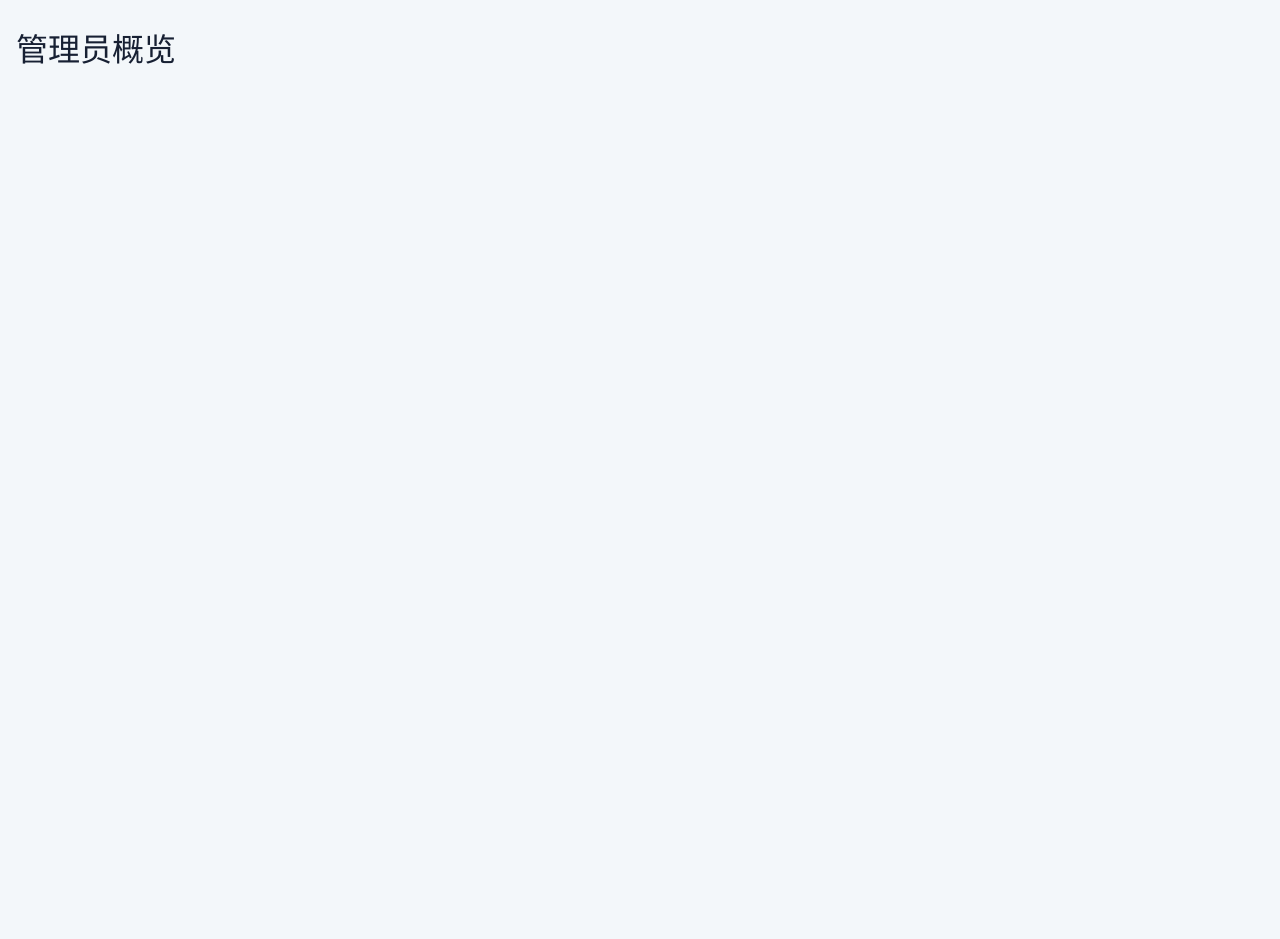
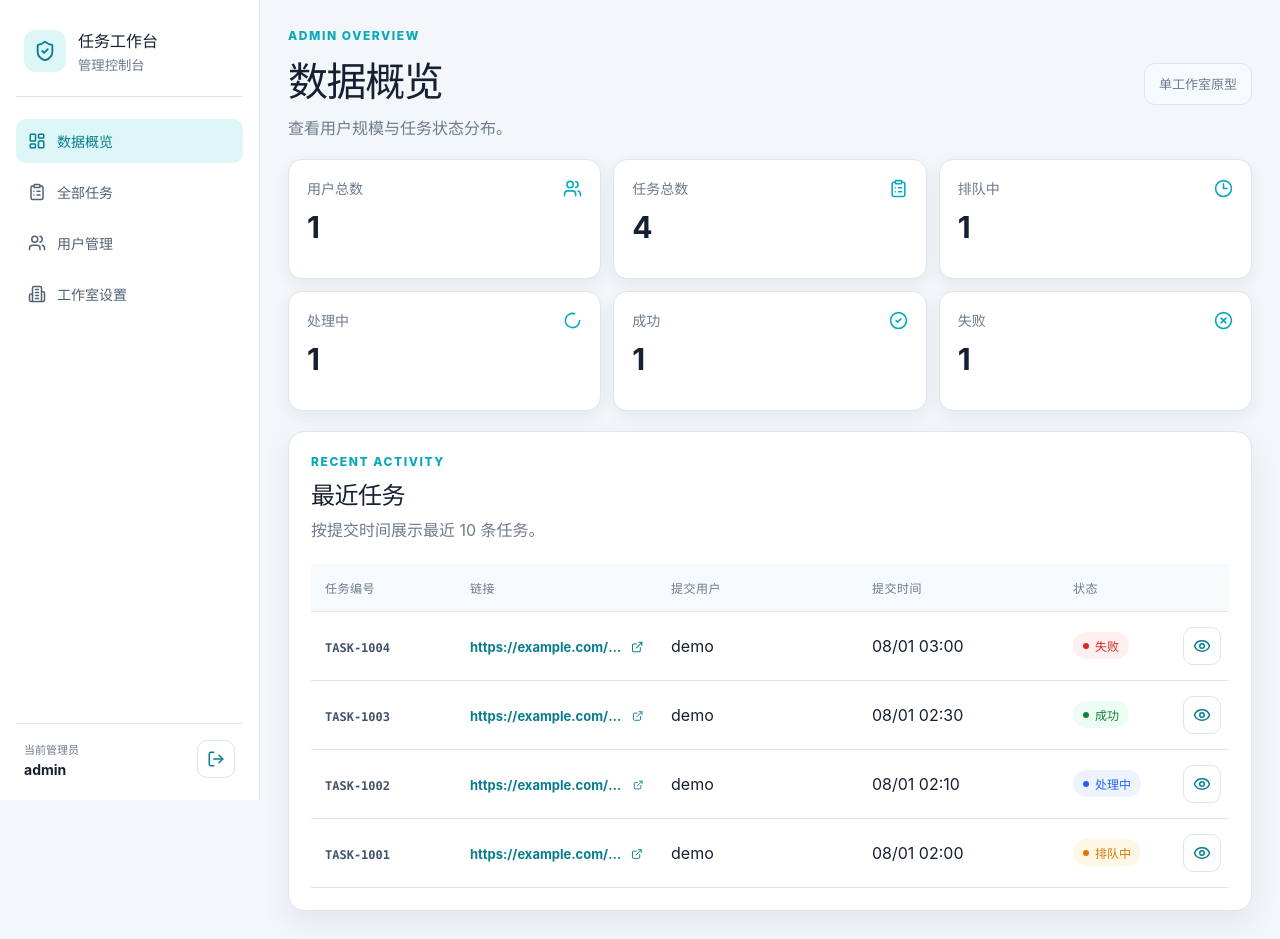
Before and after one commit to xiao-dan-1/linkpay-hub, a React (Vite) app: page /admin/login in a window 1280 px wide. Both pictures are taken after a click on the button "进入管理后台". Before the commit the page ends 824 px from the top, so only its background shows below. Built offline with nearby package versions, Linux system fonts and the light colour scheme.

Commit message:
feat: add admin dashboard and task monitoring

```diff
--- a/src/app/routes.tsx
+++ b/src/app/routes.tsx
@@ -7,6 +7,9 @@ import { UserLoginPage } from '../pages/user/UserLoginPage'
 import { UserRegisterPage } from '../pages/user/UserRegisterPage'
 import { UserWorkbenchPage } from '../pages/user/UserWorkbenchPage'
 import { StudioPage } from '../pages/studio/StudioPage'
+import { AdminLayout } from '../pages/admin/AdminLayout'
+import { AdminDashboard } from '../pages/admin/AdminDashboard'
+import { AdminTasksPage } from '../pages/admin/AdminTasksPage'
 
 function Placeholder({ title }: { title: string }) {
   return <main className="app-shell"><h1>{title}</h1></main>
@@ -25,10 +28,10 @@ export function AppRoutes() {
       <Route path="/studio/invalid" element={<InvalidStudioPage />} />
       <Route path="/admin/login" element={<AdminLoginPage />} />
       <Route element={<AdminGuard />}>
-        <Route path="/admin" element={<Outlet />}>
+        <Route path="/admin" element={<AdminLayout />}>
           <Route index element={<Navigate to="dashboard" replace />} />
-          <Route path="dashboard" element={<Placeholder title="管理员概览" />} />
-          <Route path="tasks" element={<Placeholder title="全部任务" />} />
+          <Route path="dashboard" element={<AdminDashboard />} />
+          <Route path="tasks" element={<AdminTasksPage />} />
           <Route path="users" element={<Placeholder title="用户管理" />} />
           <Route path="studio" element={<Placeholder title="工作室设置" />} />
         </Route>
--- /dev/null
+++ b/src/pages/admin/AdminDashboard.tsx
@@ -0,0 +1,42 @@
+import {
+  CheckCircle2,
+  Clock3,
+  ClipboardList,
+  LoaderCircle,
+  Users,
+  XCircle,
+} from 'lucide-react'
+import { useState } from 'react'
+import { StatCard } from '../../components/StatCard'
+import { TaskDetails } from '../../components/TaskDetails'
+import { TaskList } from '../../components/TaskList'
+import { useData } from '../../data/DataContext'
+import type { Task } from '../../domain/models'
+
+export function AdminDashboard() {
+  const { repository } = useData()
+  const state = repository.getState()
+  const [selectedTask, setSelectedTask] = useState<Task | null>(null)
+  const recentTasks = [...state.tasks]
+    .sort((a, b) => b.submittedAt.localeCompare(a.submittedAt))
+    .slice(0, 10)
+  const selectedUser = selectedTask
+    ? state.users.find((user) => user.id === selectedTask.userId)
+    : undefined
+
+  return (
+    <>
+      <header className="admin-page-header"><div><p className="eyebrow">ADMIN OVERVIEW</p><h1>数据概览</h1><p>查看用户规模与任务状态分布。</p></div><span className="identity-chip">单工作室原型</span></header>
+      <section className="stats-grid admin-stats">
+        <StatCard label="用户总数" value={state.users.length} icon={<Users size={19} />} />
+        <StatCard label="任务总数" value={state.tasks.length} icon={<ClipboardList size={19} />} />
+        <StatCard label="排队中" value={state.tasks.filter((task) => task.status === 'queued').length} tone="queued" icon={<Clock3 size={19} />} />
+        <StatCard label="处理中" value={state.tasks.filter((task) => task.status === 'processing').length} tone="processing" icon={<LoaderCircle size={19} />} />
+        <StatCard label="成功" value={state.tasks.filter((task) => task.status === 'success').length} tone="success" icon={<CheckCircle2 size={19} />} />
+        <StatCard label="失败" value={state.tasks.filter((task) => task.status === 'failed').length} tone="failed" icon={<XCircle size={19} />} />
+      </section>
+      <section className="panel task-panel admin-panel"><div className="panel-heading"><div><p className="eyebrow">RECENT ACTIVITY</p><h2>最近任务</h2><p>按提交时间展示最近 10 条任务。</p></div></div><TaskList tasks={recentTasks} users={state.users} onSelect={setSelectedTask} /></section>
+      <TaskDetails task={selectedTask} user={selectedUser} onClose={() => setSelectedTask(null)} />
+    </>
+  )
+}
--- /dev/null
+++ b/src/pages/admin/AdminLayout.tsx
@@ -0,0 +1,35 @@
+import {
+  Building2,
+  ClipboardList,
+  LayoutDashboard,
+  LogOut,
+  ShieldCheck,
+  Users,
+} from 'lucide-react'
+import { NavLink, Outlet, useNavigate } from 'react-router-dom'
+import { useAuth } from '../../auth/AuthContext'
+
+const navigation = [
+  { to: '/admin/dashboard', label: '数据概览', icon: LayoutDashboard },
+  { to: '/admin/tasks', label: '全部任务', icon: ClipboardList },
+  { to: '/admin/users', label: '用户管理', icon: Users },
+  { to: '/admin/studio', label: '工作室设置', icon: Building2 },
+]
+
+export function AdminLayout() {
+  const { admin, logoutAdmin } = useAuth()
+  const navigate = useNavigate()
+
+  return (
+    <div className="admin-shell">
+      <aside className="admin-sidebar">
+        <div className="admin-brand"><span className="admin-brand-icon"><ShieldCheck size={22} /></span><div><strong>任务工作台</strong><small>管理控制台</small></div></div>
+        <nav className="admin-nav" aria-label="管理员导航">
+          {navigation.map(({ to, label, icon: Icon }) => <NavLink key={to} to={to} className={({ isActive }) => isActive ? 'active' : ''}><Icon size={18} /><span>{label}</span></NavLink>)}
+        </nav>
+        <div className="admin-profile"><div><span>当前管理员</span><strong>{admin?.username ?? 'admin'}</strong></div><button className="icon-button" aria-label="退出管理员登录" onClick={() => { logoutAdmin(); navigate('/admin/login') }}><LogOut size={18} /></button></div>
+      </aside>
+      <main className="admin-main"><Outlet /></main>
+    </div>
+  )
+}
--- /dev/null
+++ b/src/pages/admin/AdminTasksPage.tsx
@@ -0,0 +1,43 @@
+import { Search } from 'lucide-react'
+import { useState } from 'react'
+import { TaskDetails } from '../../components/TaskDetails'
+import { TaskList } from '../../components/TaskList'
+import { useData } from '../../data/DataContext'
+import type { Task, TaskStatus } from '../../domain/models'
+
+type StatusFilter = 'all' | TaskStatus
+
+export function AdminTasksPage() {
+  const { repository } = useData()
+  const state = repository.getState()
+  const [statusFilter, setStatusFilter] = useState<StatusFilter>('all')
+  const [search, setSearch] = useState('')
+  const [selectedTask, setSelectedTask] = useState<Task | null>(null)
+  const normalized = search.trim().toLowerCase()
+  const filteredTasks = [...state.tasks]
+    .sort((a, b) => b.submittedAt.localeCompare(a.submittedAt))
+    .filter((task) => {
+      const user = state.users.find((item) => item.id === task.userId)
+      const matchesStatus = statusFilter === 'all' || task.status === statusFilter
+      const matchesSearch =
+        !normalized ||
+        task.id.toLowerCase().includes(normalized) ||
+        task.url.toLowerCase().includes(normalized) ||
+        user?.username.toLowerCase().includes(normalized)
+      return matchesStatus && matchesSearch
+    })
+  const selectedUser = selectedTask
+    ? state.users.find((user) => user.id === selectedTask.userId)
+    : undefined
+
+  return (
+    <>
+      <header className="admin-page-header"><div><p className="eyebrow">TASK MONITORING</p><h1>全部任务</h1><p>跨用户查看任务状态和完整时间线。</p></div><strong className="result-count">{filteredTasks.length} 条结果</strong></header>
+      <section className="panel task-panel admin-panel">
+        <div className="panel-heading task-panel-heading"><div><h2>任务记录</h2><p>管理员仅查看状态，不代替工作室处理任务。</p></div><div className="filters"><label className="search-field"><Search size={16} /><span className="sr-only">搜索任务</span><input aria-label="搜索任务" value={search} onChange={(event) => setSearch(event.target.value)} placeholder="编号、链接或用户名" /></label><label><span className="sr-only">状态筛选</span><select aria-label="状态筛选" value={statusFilter} onChange={(event) => setStatusFilter(event.target.value as StatusFilter)}><option value="all">全部状态</option><option value="queued">排队中</option><option value="processing">处理中</option><option value="success">成功</option><option value="failed">失败</option></select></label></div></div>
+        <TaskList tasks={filteredTasks} users={state.users} onSelect={setSelectedTask} />
+      </section>
+      <TaskDetails task={selectedTask} user={selectedUser} onClose={() => setSelectedTask(null)} />
+    </>
+  )
+}
--- a/src/styles/index.css
+++ b/src/styles/index.css
@@ -919,6 +919,142 @@ a {
   font-weight: 650;
 }
 
+.admin-shell {
+  min-height: 100vh;
+  display: grid;
+  grid-template-columns: 260px minmax(0, 1fr);
+}
+
+.admin-sidebar {
+  position: sticky;
+  top: 0;
+  height: 100vh;
+  display: flex;
+  flex-direction: column;
+  padding: 22px 16px;
+  border-right: 1px solid var(--border);
+  background: #ffffff;
+}
+
+.admin-brand {
+  display: flex;
+  align-items: center;
+  gap: 12px;
+  padding: 6px 8px 22px;
+  border-bottom: 1px solid var(--border);
+}
+
+.admin-brand-icon {
+  display: grid;
+  place-items: center;
+  width: 42px;
+  height: 42px;
+  border-radius: 12px;
+  background: var(--primary-soft);
+  color: var(--primary-dark);
+}
+
+.admin-brand strong,
+.admin-brand small {
+  display: block;
+}
+
+.admin-brand small {
+  margin-top: 3px;
+  color: var(--text-muted);
+}
+
+.admin-nav {
+  display: grid;
+  gap: 7px;
+  margin-top: 22px;
+}
+
+.admin-nav a {
+  display: flex;
+  align-items: center;
+  gap: 11px;
+  min-height: 44px;
+  padding: 0 12px;
+  border-radius: 10px;
+  color: #526176;
+  text-decoration: none;
+  font-size: 14px;
+  font-weight: 750;
+}
+
+.admin-nav a:hover,
+.admin-nav a.active {
+  background: var(--primary-soft);
+  color: var(--primary-dark);
+}
+
+.admin-profile {
+  display: flex;
+  align-items: center;
+  justify-content: space-between;
+  gap: 10px;
+  margin-top: auto;
+  padding: 16px 8px 0;
+  border-top: 1px solid var(--border);
+}
+
+.admin-profile span,
+.admin-profile strong {
+  display: block;
+}
+
+.admin-profile span {
+  color: var(--text-muted);
+  font-size: 11px;
+}
+
+.admin-profile strong {
+  margin-top: 4px;
+  font-size: 14px;
+}
+
+.admin-main {
+  min-width: 0;
+  padding: 28px;
+}
+
+.admin-page-header {
+  display: flex;
+  align-items: center;
+  justify-content: space-between;
+  gap: 20px;
+  margin-bottom: 20px;
+}
+
+.admin-page-header h1 {
+  margin: 0;
+  font-size: clamp(28px, 4vw, 40px);
+  letter-spacing: -0.035em;
+}
+
+.admin-page-header p:not(.eyebrow) {
+  margin: 7px 0 0;
+  color: var(--text-muted);
+}
+
+.admin-stats {
+  grid-template-columns: repeat(3, minmax(0, 1fr));
+}
+
+.admin-panel {
+  margin-top: 20px;
+}
+
+.result-count {
+  padding: 10px 14px;
+  border: 1px solid var(--border);
+  border-radius: 999px;
+  background: var(--surface);
+  color: var(--text-muted);
+  font-size: 13px;
+}
+
 @media (prefers-reduced-motion: reduce) {
   *,
   *::before,
@@ -974,6 +1110,45 @@ a {
   }
 
   .studio-stats {
+    grid-template-columns: repeat(2, minmax(0, 1fr));
+  }
+
+  .admin-shell {
+    grid-template-columns: 1fr;
+  }
+
+  .admin-sidebar {
+    position: static;
+    height: auto;
+    padding: 14px;
+    border-right: 0;
+    border-bottom: 1px solid var(--border);
+  }
+
+  .admin-brand {
+    padding-bottom: 12px;
+  }
+
+  .admin-nav {
+    display: flex;
+    overflow-x: auto;
+    margin-top: 12px;
+    padding-bottom: 3px;
+  }
+
+  .admin-nav a {
+    flex: 0 0 auto;
+  }
+
+  .admin-profile {
+    display: none;
+  }
+
+  .admin-main {
+    padding: 20px;
+  }
+
+  .admin-stats {
     grid-template-columns: repeat(2, minmax(0, 1fr));
   }
 }
@@ -1117,4 +1292,14 @@ a {
   .search-field {
     min-width: 0;
   }
+
+  .admin-main {
+    padding: 16px 10px 24px;
+  }
+
+  .admin-page-header {
+    align-items: flex-start;
+    flex-direction: column;
+    padding: 0 6px;
+  }
 }
```
Also changed, not shown: 1 other file (tests, documents, lock files or other folders).
